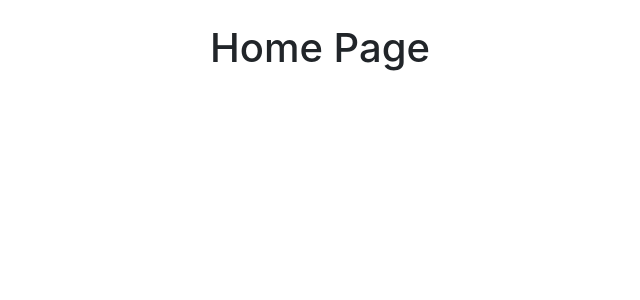
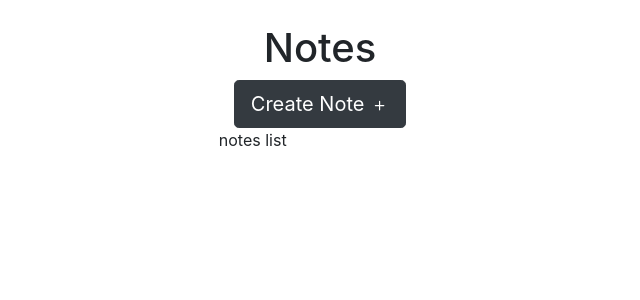
Before and after one commit to doerStudios/google-keep-clone, a React (Create React App) app: page / in a window 1280 px wide. Shown: the top 300 px of the page, without its empty margins (320-960 px from the left). Built offline with nearby package versions, Linux system fonts and the light colour scheme.

Commit message:
create home page structure

```diff
--- /dev/null
+++ b/src/components/notesList.js
@@ -0,0 +1,7 @@
+import React from "react";
+
+function notesList() {
+  return <div> notes list</div>;
+}
+
+export default notesList;
--- /dev/null
+++ b/src/components/notesModal.js
@@ -0,0 +1,7 @@
+import React from "react";
+
+function notesModal() {
+  return <div></div>;
+}
+
+export default notesModal;
--- a/src/pages/home.js
+++ b/src/pages/home.js
@@ -1,11 +1,38 @@
-import React from "react";
+import React, { Component } from "react";
+import { Button, Col, Row } from "react-bootstrap";
+import { Plus } from "react-bootstrap-icons";
+import NotesList from "../components/notesList";
+import NotesModal from "../components/notesModal";
 
-function home() {
-  return (
-    <div className="text-center">
-      <h1>Home Page</h1>
-    </div>
-  );
+export default class Workflows extends Component {
+  state = {
+    notes: [],
+    isLoading: false,
+    showCreateNotesModal: false,
+  };
+
+  render() {
+    return (
+      <>
+        <div className="">
+          <h1>Notes</h1>
+          <Row>
+            <Col className="center">
+              <Button
+                variant="dark"
+                size="lg"
+                onClick={this.createWorkflowHandler}
+              >
+                Create Note <Plus fontSize="1.2rem" />
+              </Button>
+            </Col>
+          </Row>
+          <Row>
+            <NotesList />
+          </Row>
+          <NotesModal />
+        </div>
+      </>
+    );
+  }
 }
-
-export default home;
```
